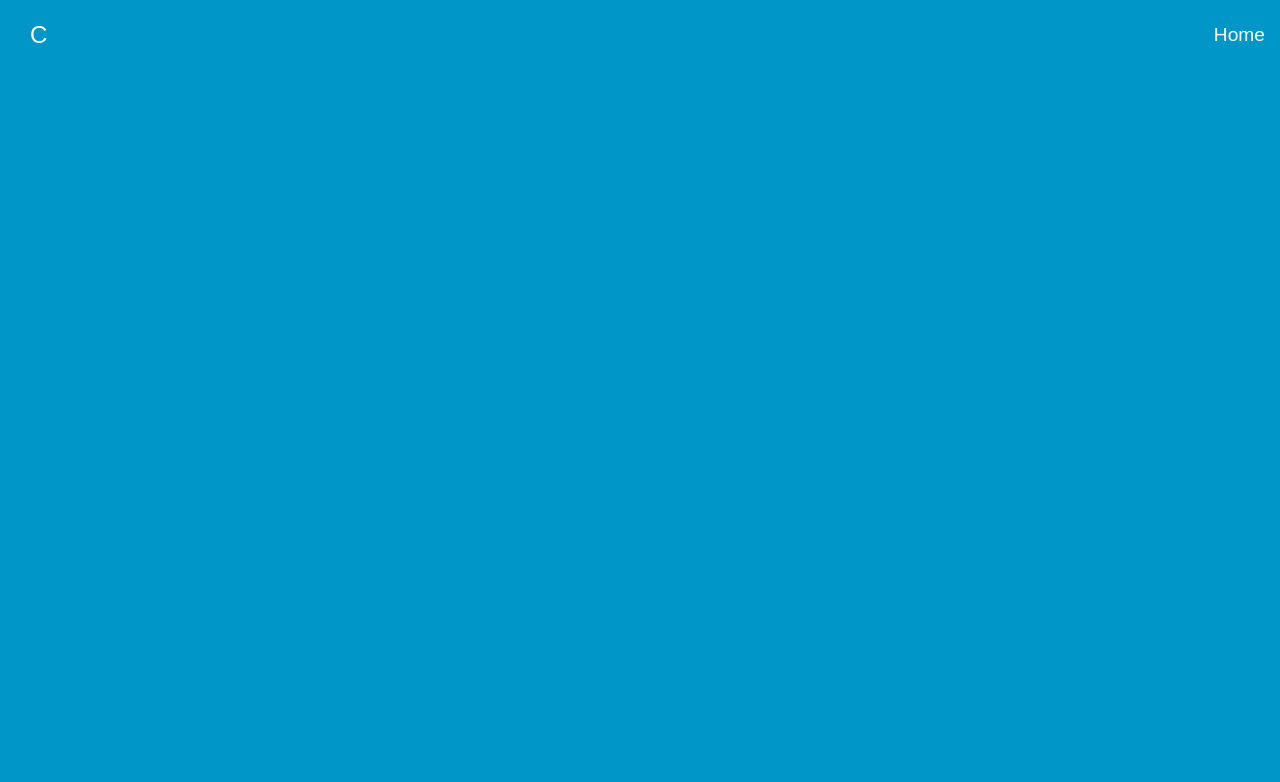
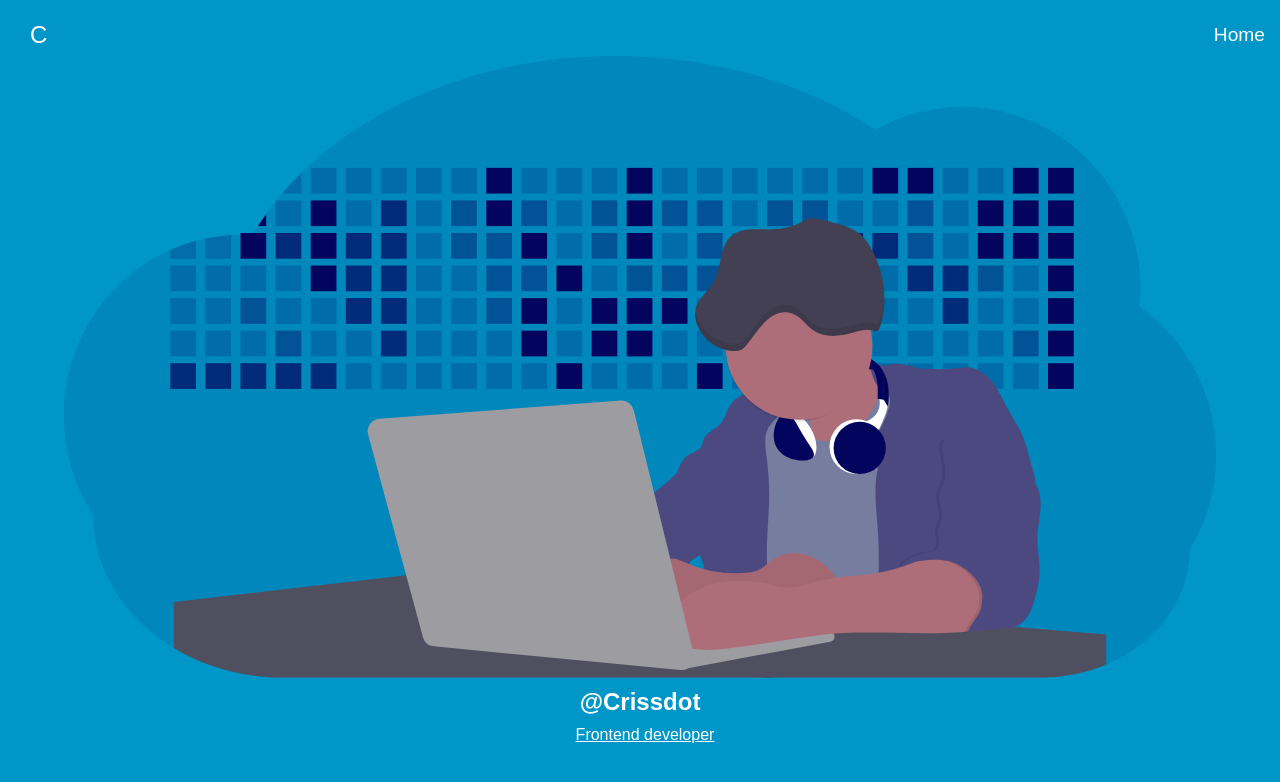
Before and after one commit to Crissdot/Portfolio, a website: page src/index.html in a window 1280 px wide. Drawn offline with Linux system fonts and the light colour scheme.

Commit message:
add main section

```diff
--- a/index.html
+++ b/src/index.html
@@ -5,7 +5,7 @@
     <meta name="description" content="Crissdot's portfolio">
     <meta name="viewport" content="width=device-width, initial-scale=1.0">
     <title>Crissdot</title>
-    <link rel="stylesheet" href="./styles.css">
+    <link rel="stylesheet" href="./styles/styles.css">
 </head>
 <body>
     <header class="header">
@@ -16,5 +16,12 @@
             </ul>
         </nav>
     </header>
+    <main>
+        <section class="main">
+            <img src="./assets/undraw_developer_activity_bv83.svg" alt="developer activity">
+            <h1>@Crissdot</h1>
+            <p>Frontend developer</p>
+        </section>
+    </main>
 </body>
 </html>
--- a/styles.css
+++ b/src/styles/styles.css
@@ -18,8 +18,10 @@ body {
 }
 
 .header {
+    position: fixed;
+    width: 100vw;
+    height: 70px;
     color: white;
-    height: 70px;
     font-size: 1.2rem;
 }
 .header__navbar {
@@ -41,3 +43,24 @@ body {
     text-decoration: none;
     color: white;
 }
+
+
+.main {
+    display: flex;
+    justify-content: center;
+    align-items: center;
+    flex-direction: column;
+    height: 100vh;
+    color: white;
+}
+.main img {
+    width: 90%;
+}
+.main h1 {
+    margin: 10px;
+}
+.main p {
+    margin: 0;
+    margin-left: 10px;
+    text-decoration: underline;
+}
```
Also changed, not shown: src/assets/undraw_developer_activity_bv83.svg (added), 1 other file.
